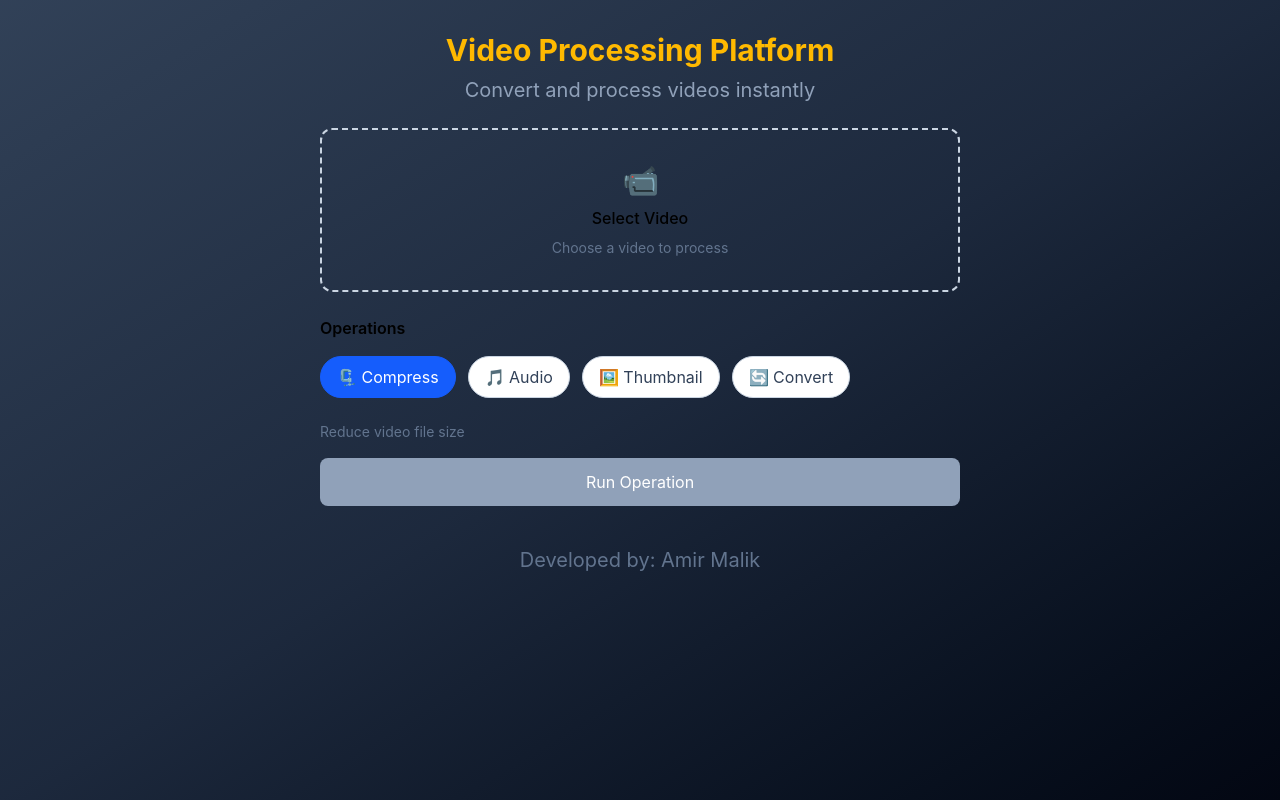
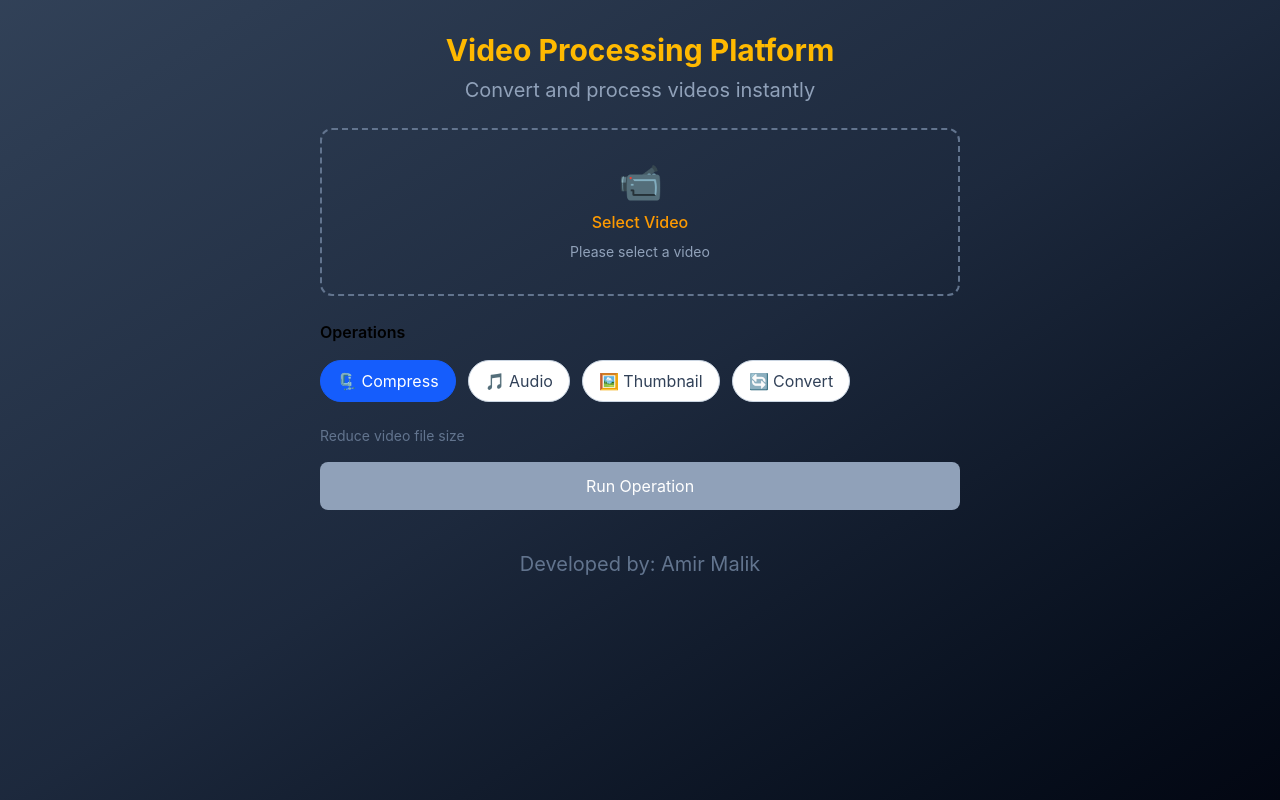
Before and after one commit to amirmalik798/video-processing-platform, a React (Vite) app in the folder client/: page / in a window 1280 px wide. Built offline with nearby package versions, Linux system fonts and the light colour scheme; no server answers.

Commit message:
Update UploadSection.jsx Improved TailwindCSS and Code Structure

```diff
--- a/client/src/components/UploadSection.jsx
+++ b/client/src/components/UploadSection.jsx
@@ -4,75 +4,57 @@ const UploadSection = (videoProcessor) => {
 
     return (
         <div className='space-y-4'>
-            <input id='video-upload' className='hidden'
-            disabled={isDisabled} accept='video/*' type='file'
-            onChange={(e) => {
-                videoProcessor.reset();
-                videoProcessor.setFile(e.target.files[0])
-                e.target.value = ''}} />
+            <input id='video-upload' className='hidden' disabled={isDisabled} accept='video/*' type='file'
+            onChange={(e) => { videoProcessor.reset(); videoProcessor.setFile(e.target.files[0]); e.target.value = ''}} />
 
-            {!videoProcessor.isFileSelected && (
-                <>
-                    <label htmlFor="video-upload"
-                    className='block w-full cursor-pointer border-2 border-dashed
-                    border-slate-300 rounded-xl p-8 text-center hover:border-blue-500
-                    hover:bg-slate-50 transition-colors'>
-                        <div className='space-y-2'>
-                            <p className='text-3xl'>📹</p>
-                            <p className='font-medium'>
-                                Select Video
-                            </p>
-                            <p className='text-sm text-slate-500'>
-                                Choose a video to process
-                            </p>
-                        </div>
-                    </label>
-
-
-                </>
+            {!videoProcessor.isFileSelected &&
+            (
+                <label htmlFor='video-upload' className='block w-full cursor-pointer border-2 border-dashed
+                border-slate-500 rounded-xl p-8 text-center hover:bg-slate-800 hover:border-amber-400
+                hover:scale-[1.01] transition-all duration-200'>
+                    <div className='space-y-2'>
+                        <p className='text-3xl md:text-4xl'>📹</p>
+                        <p className='font-medium text-amber-500'>Select Video</p>
+                        <p className='text-sm text-slate-400'>Please select a video</p>
+                    </div>
+                </label>
             )}
 
-            {videoProcessor.isFileSelected && (
+            {videoProcessor.isFileSelected &&
+            (
                 <>
-                    <div className='space-y-3'>
-                        <video className='w-full rounded-xl max-h-80 border border-slate-200'
-                        controls src={videoProcessor.previewUrl}
-                        onTimeUpdate={(e) => videoProcessor.setThumbnailTime(e.target.currentTime)} />
-                    </div>
+                <div>
+                    <video className='w-full rounded-xl max-h-80 shadow-amber-400 shadow-md border border-amber-400'
+                    controls src={videoProcessor.previewUrl}
+                    onTimeUpdate={(e) => videoProcessor.setThumbnailTime(e.target.currentTime)}>
+                    </video>
+                </div>
 
-                    <div className='bg-slate-50 border border-slate-200 rounded-lg p-3'>
-                        <p className='text-sm text-slate-500'>
-                            Selected File
-                        </p>
-
-                        <p className='font-medium break-all'>
-                            {videoProcessor.file.name}
-                        </p>
-
-                        {!isDisabled && <div className='flex gap-2 mt-2'>
-                            <label htmlFor='video-upload'
-                            className='text-blue-600 cursor-pointer
-                            hover:text-blue-700'>
+                <div className='border border-slate-600 rounded-lg p-3'>
+                    <p className='text-base text-amber-500'>Selected Video: </p>
+                    <p className='font-medium text-slate-300 break-all'>
+                        {videoProcessor.file.name}
+                    </p>
+                    {!isDisabled &&
+                    (
+                        <>
+                        <div className='flex gap-2 mt-2 justify-end'>
+                            <label className='text-sm text-amber-400 cursor-pointer hover:text-amber-300'
+                            htmlFor="video-upload">
                                 Change Video
                             </label>
-
-                            <button type='button' className='text-red-600
-                            hover:text-red-700'
-                            onClick={() => {
-                                videoProcessor.reset();
-                                videoProcessor.clearFile()}}>
-                                Remove
-                            </button>
-                            </div>
-                        }
-                    </div>
-                    <button className='w-full bg-blue-600 text-white font-medium
-                    px-4 py-3 rounded-lg hover:bg-blue-700 disabled:bg-slate-400
-                    transition-colors'
-                    disabled={!videoProcessor.canUpload}
-                    onClick={videoProcessor.handleUploadVideo}>
-                        {videoProcessor.isUploading ? 'Uploading...' : 'Upload'}
-                    </button>
+                            <button type='button' className='text-sm text-red-400 hover:text-red-300'
+                            onClick={() => { videoProcessor.reset(); videoProcessor.clearFile(); }}>
+                            Remove</button>
+                        </div>
+                        <button className='w-full bg-amber-500 hover:bg-amber-600 mt-2 rounded-lg py-3 px-4 text-slate-900
+                        transition-colors disabled:bg-slate-600 disabled:text-slate-400 disabled:cursor-not-allowed'
+                        disabled={!videoProcessor.canUpload} onClick={videoProcessor.handleUploadVideo}>
+                        {videoProcessor.isUploading ? 'Uploading Video...' : 'Upload Video'}
+                        </button>
+                        </>
+                    )}
+                </div>
                 </>
             )}
         </div>
```
